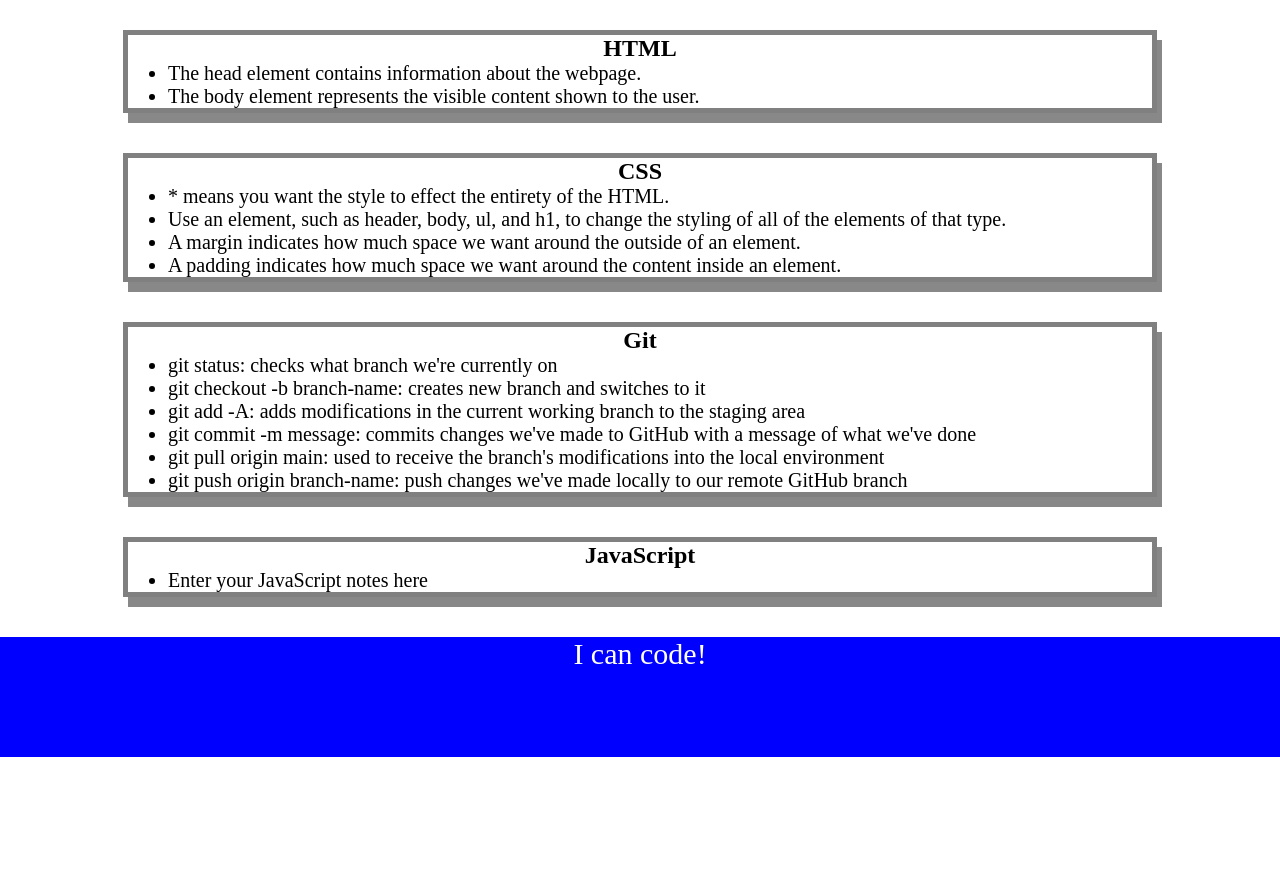
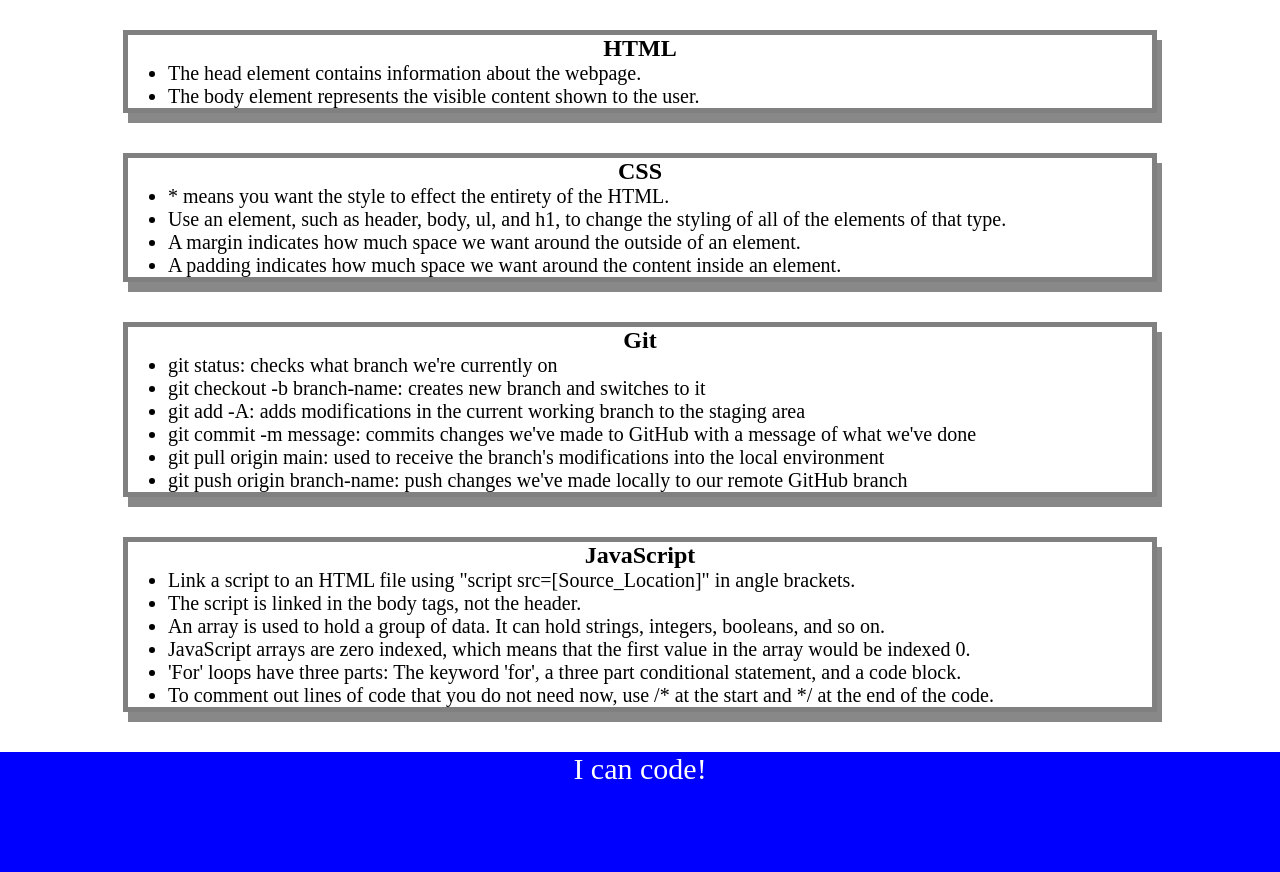
Before and after one commit to kbrackin/Prework_Study_Guide, a plain HTML site: page index.html in a window 1280 px wide. Shown: the part 130-1002 px from the top of the page. Before the commit the page ends 887 px from the top, so only its background shows below. Drawn offline with Linux system fonts and the light colour scheme.

Commit message:
added JavaScript function

```diff
--- /dev/null
+++ b/assets/script.js
@@ -0,0 +1,19 @@
+var topics = ['HTML', 'CSS', 'Git', 'JavaScript'];
+for (var x = 0; x < topics.length; x++) {
+    console.log(topics[x])
+}
+
+
+/*
+if (topic == 'HTML') {
+    console.log("Let's study HTML!");
+} else if (topic == "CSS") {
+    console.log("Let's study CSS!");
+} else if (topic == 'Git') {
+    console.log("Let's study Git!");
+} else if (topic == "JavaScript") {
+    console.log("Let's study JavaScript!");
+} else {
+    console.log("Please try again!");
+}
+*/
--- a/assets/style.css
+++ b/assets/style.css
@@ -39,3 +39,7 @@
     border: 5px solid gray;
     box-shadow: 5px 10px #888888
 }
+
+button {
+    padding-left: 100px;
+}
--- a/index.html
+++ b/index.html
@@ -11,6 +11,7 @@
     <header id="top">
       <h1>Prework Study Guide</h1>
       <img src="./assets/bowtie-cat.png" alt="Profile image of cat wearing a bow tie." />
+      <h2>✨ Open the Console to See What's Happening ✨</h2>
     </header>
     <main>
       <section class="card" id="html-section">
@@ -46,7 +47,12 @@
       <section class="card" id="javascript-section">
         <h2>JavaScript</h2>
         <ul>
-          <li>Enter your JavaScript notes here</li>
+          <li>Link a script to an HTML file using "script src=[Source_Location]" in angle brackets.</li>
+          <li>The script is linked in the body tags, not the header.</li>
+          <li>An array is used to hold a group of data. It can hold strings, integers, booleans, and so on.</li>
+          <li>JavaScript arrays are zero indexed, which means that the first value in the array would be indexed 0.</li>
+          <li>'For' loops have three parts: The keyword 'for', a three part conditional statement, and a code block.</li>
+          <li>To comment out lines of code that you do not need now, use /* at the start and */ at the end of the code.</li>
         </ul>
       </section>
     </main>
@@ -54,5 +60,6 @@
     <footer>
       <p>I can code!</p>
     </footer>
+    <script src="./assets/script.js"></script>
   </body>
 </html>
```
